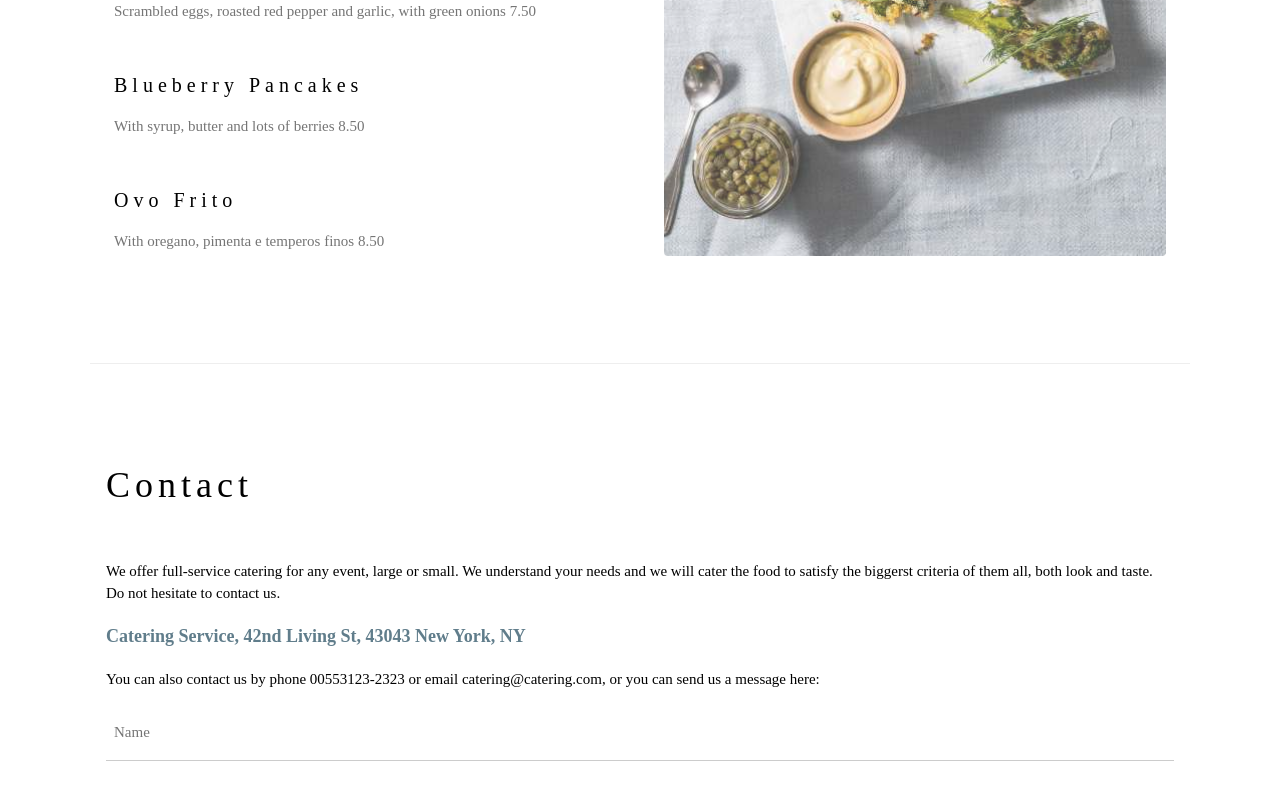
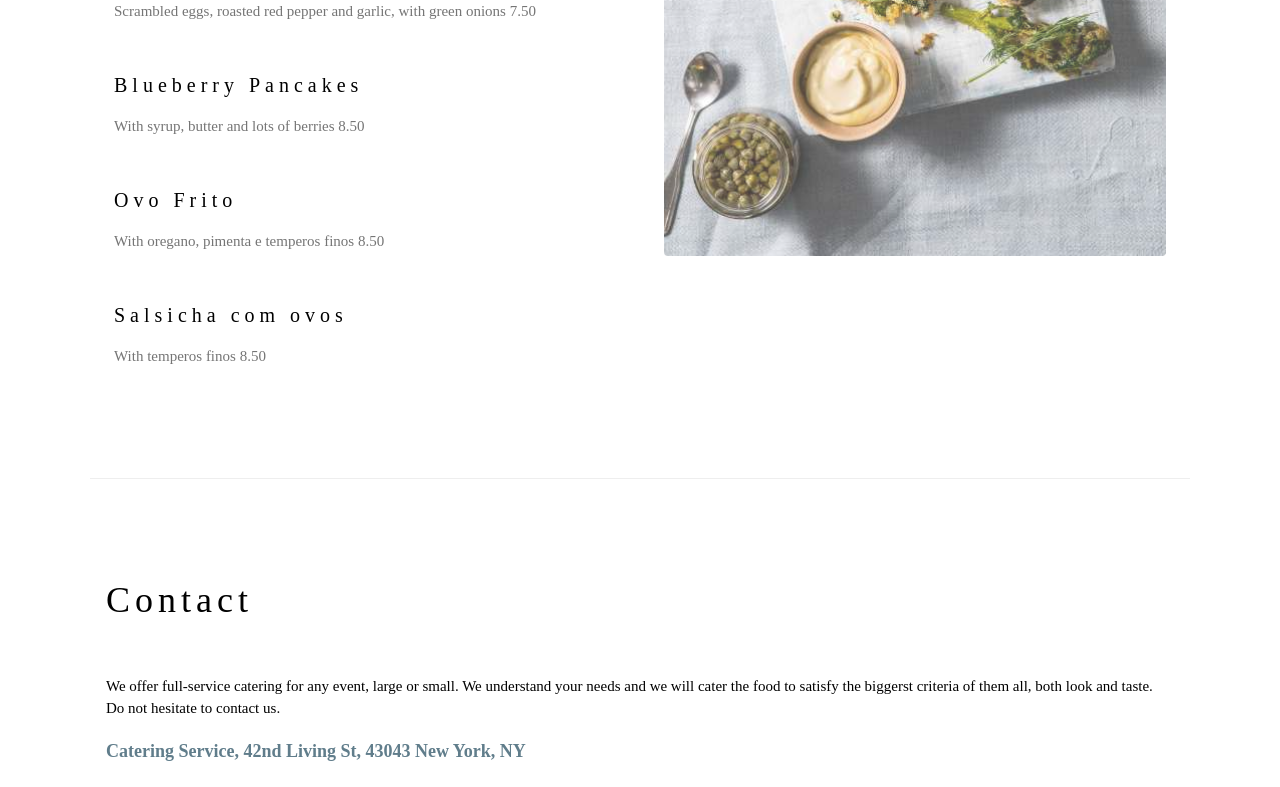
Before and after one commit to lospathio/mywebsite, a plain HTML site: page index.html in a window 1280 px wide. Shown: the part 2033-2820 px from the top of the page. Drawn offline with nearby package versions, Linux system fonts and the light colour scheme.

Commit message:
Novo item do menu e titulo do site

```diff
--- a/index.html
+++ b/index.html
@@ -1,7 +1,7 @@
 <!DOCTYPE html>
 <html>
 <head>
-<title>Site da Brach AddMenu</title>
+<title>Restaurante do Italo</title>
 <meta charset="UTF-8">
 <meta name="viewport" content="width=device-width, initial-scale=1">
 <link rel="stylesheet" href="https://www.w3schools.com/w3css/4/w3.css">
@@ -76,7 +76,10 @@ h1, h2, h3, h4, h5, h6 {
       <p class="w3-text-grey">With syrup, butter and lots of berries 8.50</p><br>
 
       <h4>Ovo Frito</h4>
-      <p class="w3-text-grey">With oregano, pimenta e temperos finos 8.50</p>
+      <p class="w3-text-grey">With oregano, pimenta e temperos finos 8.50</p><br>
+
+      <h4>Salsicha com ovos</h4>
+      <p class="w3-text-grey">With temperos finos 8.50</p>
     </div>
 
     <div class="w3-col l6 w3-padding-large">
```
